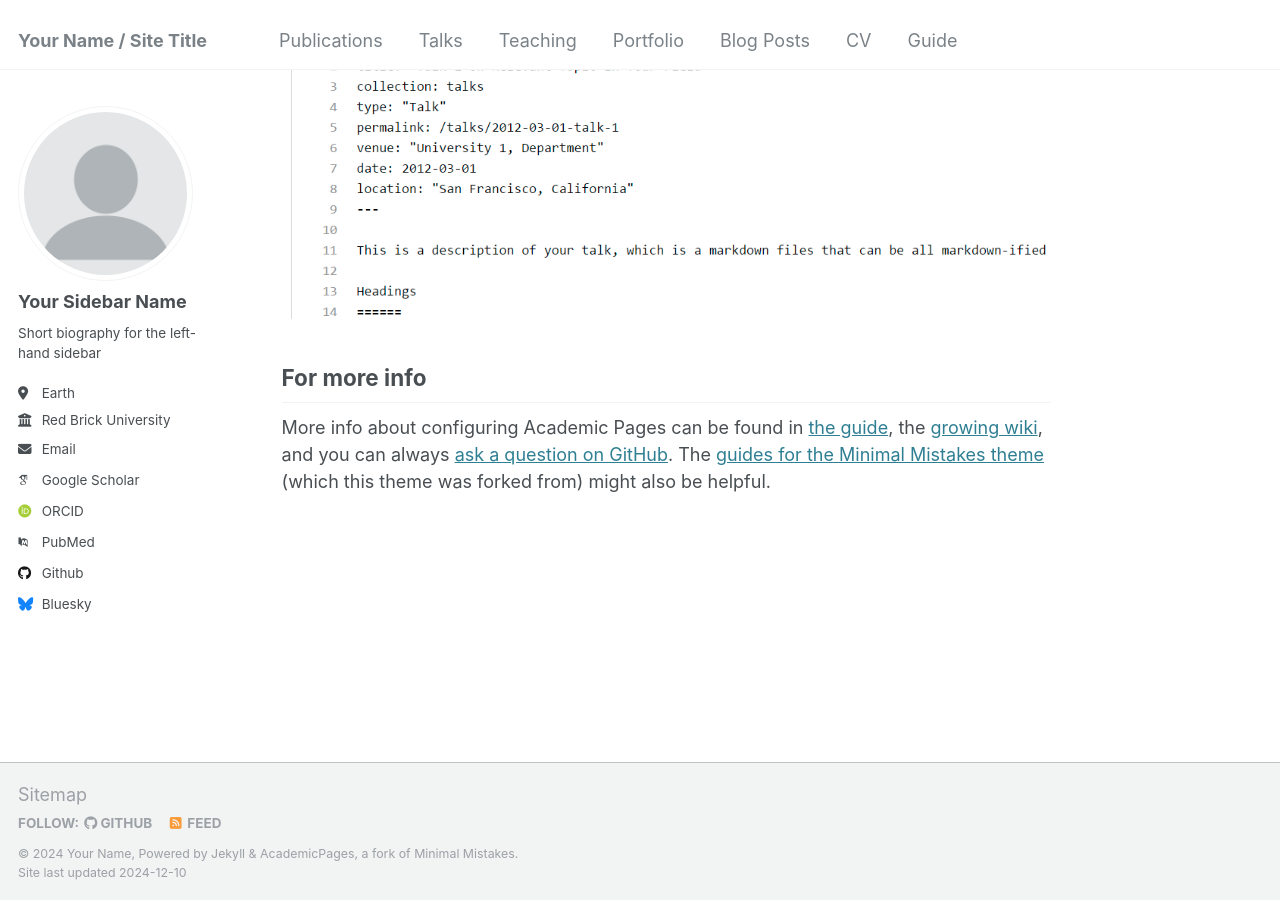
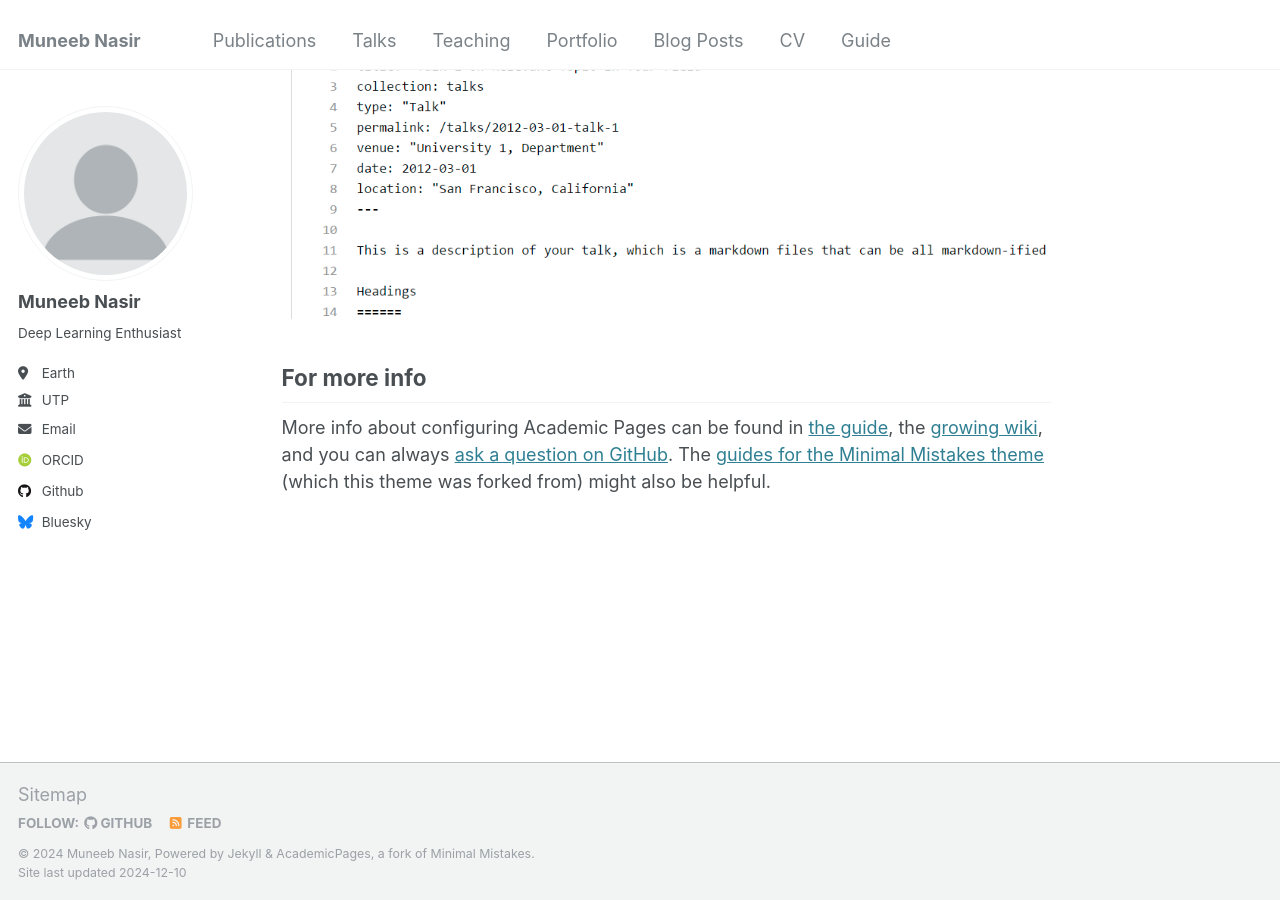
Before and after one commit to mune98/http-mune98.github.io-, a Jekyll site: the page built from _pages/about.md, in a window 1280 px wide and 900 px high, scrolled down 2643 px. Built offline with Jekyll 4.4.1, drawn with Linux system fonts in a browser that asks for light colours; some web fonts are replaced.

Commit message:
Update _config.yml

```diff
--- a/_config.yml
+++ b/_config.yml
@@ -8,13 +8,13 @@
 
 # Basic Site Settings
 locale                   : "en-US"
-title                    : "Your Name / Site Title"
+title                    : "Muneeb Nasir"
 title_separator          : "-"
-name                     : &name "Your Name"
+name                     : &name "Muneeb Nasir"
 description              : &description "personal description"
-url                      : https://academicpages.github.io # the base hostname & protocol for your site e.g. "https://[your GitHub username].github.io"
+url                      : https://mune98.github.io # the base hostname & protocol for your site e.g. "https://[your GitHub username].github.io"
 baseurl                  : "" # the subpath of your site, e.g. "/blog"
-repository               : "academicpages/academicpages.github.io"
+repository               : "mmune98/mune98.github.io"
 
 # Site Author - The following control what appear as part of the author content on the side bar.
 #               If a field is blank the icon and link will not appear, otherwise it will be shown.
@@ -22,31 +22,31 @@ repository               : "academicpages/academicpages.github.io"
 author:
   # Biographic information
   avatar           : "profile.png"
-  name             : "Your Sidebar Name"
+  name             : "Muneeb Nasir"
   pronouns         : # example: "she/her"
-  bio              : "Short biography for the left-hand sidebar"
+  bio              : "Deep Learning Enthusiast"
   location         : "Earth"
-  employer         : "Red Brick University"
+  employer         : "UTP"
   uri              : # URL
-  email            : "none@example.org"
+  email            : "muneeb9189@gmail.com"
 
   # Academic websites
-  arxiv            : # URL - Update with the correct link to your profile
-  googlescholar    : "https://scholar.google.com/citations?user=PS_CX0AAAAAJ"
-  impactstory      : # URL
-  orcid            : "http://orcid.org/yourorcidurl"
-  semantic         : # URL
-  pubmed           : "https://www.ncbi.nlm.nih.gov/pubmed/?term=john+snow"
-  researchgate     : # URL
-  scopus           : # URL
+  # arxiv            : # URL - Update with the correct link to your profile
+  # googlescholar    : "https://scholar.google.com/citations?user=PS_CX0AAAAAJ"
+  # impactstory      : # URL
+  orcid            : "https://orcid.org/0009-0008-7846-6480"
+  # semantic         : # URL
+  # pubmed           : "https://www.ncbi.nlm.nih.gov/pubmed/?term=john+snow"
+  # researchgate     : # URL
+  # scopus           : # URL
 
   # Repositories and software development
-  bitbucket        : # Username - Update with your username on the site
-  codepen          : # Username
-  dribbble         : # Username
-  github           : "academicpages"
-  kaggle           : # Username
-  stackoverflow    : # User number or user number and name (i.e., use "1" or "1/jeff-atwood")
+  # bitbucket        : # Username - Update with your username on the site
+  # codepen          : # Username
+  # dribbble         : # Username
+  github           : "mune98"
+  # kaggle           : # Username
+  # stackoverflow    : # User number or user number and name (i.e., use "1" or "1/jeff-atwood")
 
   # Social media
   bluesky          : "bsky.app" # Replace this with you Bluesky username
```
